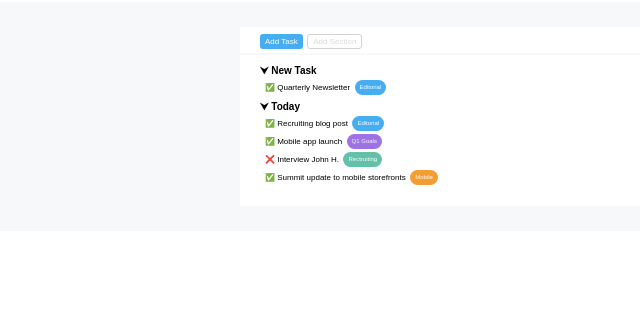
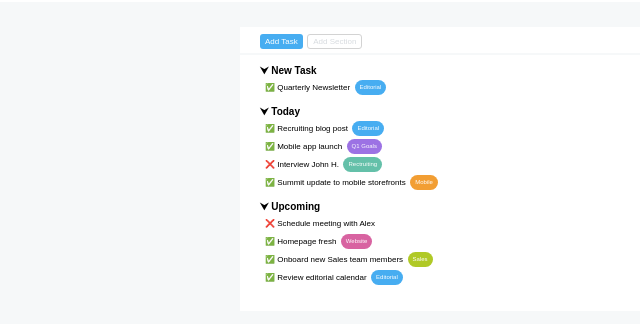
Before and after one commit to leonardo-guglielmini/html-css-toboolist, a plain HTML site: page index.html in a window 1280 px wide. Shown: the part 38-362 px from the top of the page, without its empty margins (0-640 px from the left). Drawn offline with Linux system fonts and the light colour scheme.

Commit message:
aggiunta degli ultimi elementi della lista con relativo css, ultimi ritocchi al layout

```diff
--- a/css/style.css
+++ b/css/style.css
@@ -26,6 +26,13 @@ ul, ol{
     padding-bottom: 20px;
 }
 
+/* page background color */
+
+body{
+    background-color: rgb(246,248,249);
+}
+
+/* header */
 .main-header{
     background-color: white;
     padding-top: 5px;
@@ -42,13 +49,17 @@ ul, ol{
     font-size: 18px;
 }
 
+
+/* main content */
 .main-content{
-    background-color: rgb(246,248,249);
+    /* background-color: rgb(246,248,249); */
     padding-top: 25px;
     padding-bottom: 25px;
     padding-left: 30px;
     padding-right: 30px;
 }
+
+/* card styles */
 
 .card{
     border-radius: 3px;
@@ -78,7 +89,7 @@ ul, ol{
     color: white;
 }
 
-.card.bg-green{
+.card.bg-aqua{
     background-color: #64c0a9;
     color: white;
 }
@@ -88,23 +99,40 @@ ul, ol{
     color: white;
 }
 
+.card.bg-pink{
+    background-color: #d863a1;
+    color: white;
+}
+
+.card.bg-green{
+    background-color: #b0c926;
+    color: white;
+}
+
 .card.card-list{
     border-radius: 10px;
     font-size: 6px;
     padding-top: 4px;
 }
 
+/* list */
+
+.list-item-outer{
+    padding-bottom: 5px;
+}
+
 .list-title{
     font-size: 10px;
 }
 
-.list-item{
+.list-item-inner{
     padding-left: 5px;
     font-size: 8px;
     display: inline-block;
     vertical-align: middle;
 }
 
+/* hide content - not used*/
 
 .hide{
     display: none;
--- a/index.html
+++ b/index.html
@@ -10,10 +10,13 @@
 <body>
 
     <header class="main-header">
+        <!-- header toboolist -->
         <img class="logo-toboolist" src="./img/logo.png" height="30px" alt="logo Toboolist">
         <strong class="text-toboolist">Toboolist</strong>
     </header>
+    <!-- main content diviso in 2 container -->
     <main class="main-content">
+        <!-- container #1 -->
         <div class="container">
             <div class="card bg-blue">
                 Add Task
@@ -22,31 +25,48 @@
                 Add Section
             </div>
         </div>
-
+        <!-- container #2 -->
         <div class="container pd-bot-20" style="margin-top: 2px;">
             <div class="list">
                 <ul>
-                    <li>
+                    <li class="list-item-outer">
                         <strong class="list-title">&#11167; New Task</strong>
                         <ul>
-                            <li class="list-item">&#x2705; Quarterly Newsletter</li>
+                            <li class="list-item-inner">&#x2705; Quarterly Newsletter</li>
                             <li class="card bg-blue card-list">Editorial</li>
                         </ul>
                     </li>
-                    <li>
+
+                    <li class="list-item-outer">
                         <strong class="list-title">&#11167; Today</strong>
                         <ul>
-                            <li class="list-item">&#x2705; Recruiting blog post</li>
+                            <li class="list-item-inner">&#x2705; Recruiting blog post</li>
                             <li class="card bg-blue card-list">Editorial</li> <br>
 
-                            <li class="list-item">&#x2705; Mobile app launch</li>
+                            <li class="list-item-inner">&#x2705; Mobile app launch</li>
                             <li class="card bg-purple card-list">Q1 Goals</li> <br>
 
-                            <li class="list-item">&#10060; Interview John H.</li>
-                            <li class="card bg-green card-list">Rectruiting</li> <br>
+                            <li class="list-item-inner">&#10060; Interview John H.</li>
+                            <li class="card bg-aqua card-list">Rectruiting</li> <br>
 
-                            <li class="list-item">&#x2705; Summit update to mobile storefronts</li>
+                            <li class="list-item-inner">&#x2705; Summit update to mobile storefronts</li>
                             <li class="card bg-orange card-list">Mobile</li> <br>
+                        </ul>
+                    </li>
+
+                    <li class="list-item-outer">
+                        <strong class="list-title">&#11167; Upcoming</strong>
+                        <ul>
+                            <li class="list-item-inner">&#10060; Schedule meeting with Alex</li> <br>
+
+                            <li class="list-item-inner">&#x2705; Homepage fresh</li>
+                            <li class="card bg-pink card-list">Website</li> <br>
+
+                            <li class="list-item-inner">&#x2705; Onboard new Sales team members</li>
+                            <li class="card bg-green card-list">Sales</li> <br>
+
+                            <li class="list-item-inner">&#x2705; Review editorial calendar</li>
+                            <li class="card bg-blue card-list">Editorial</li> <br>
                         </ul>
                     </li>
                 </ul>
```
